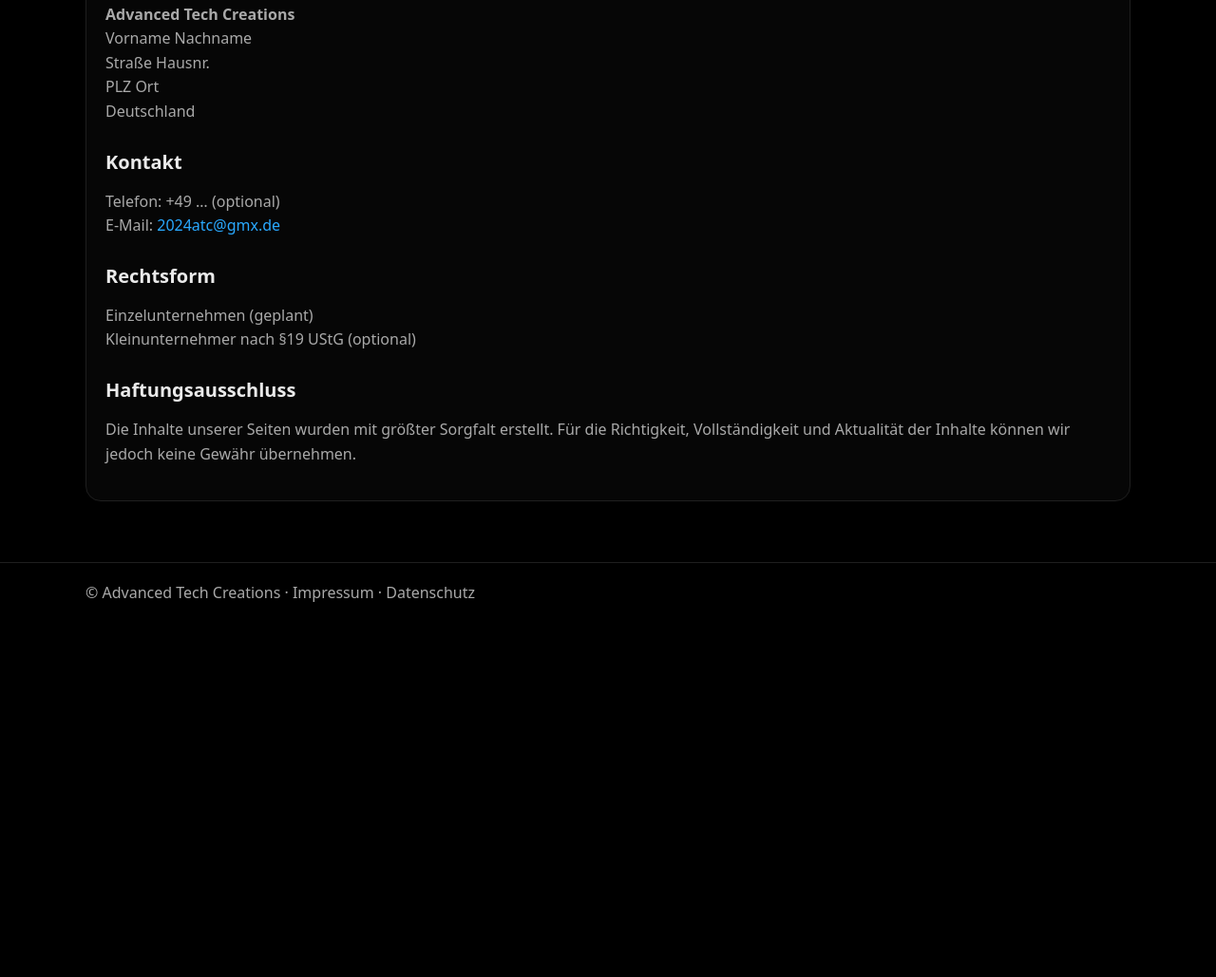
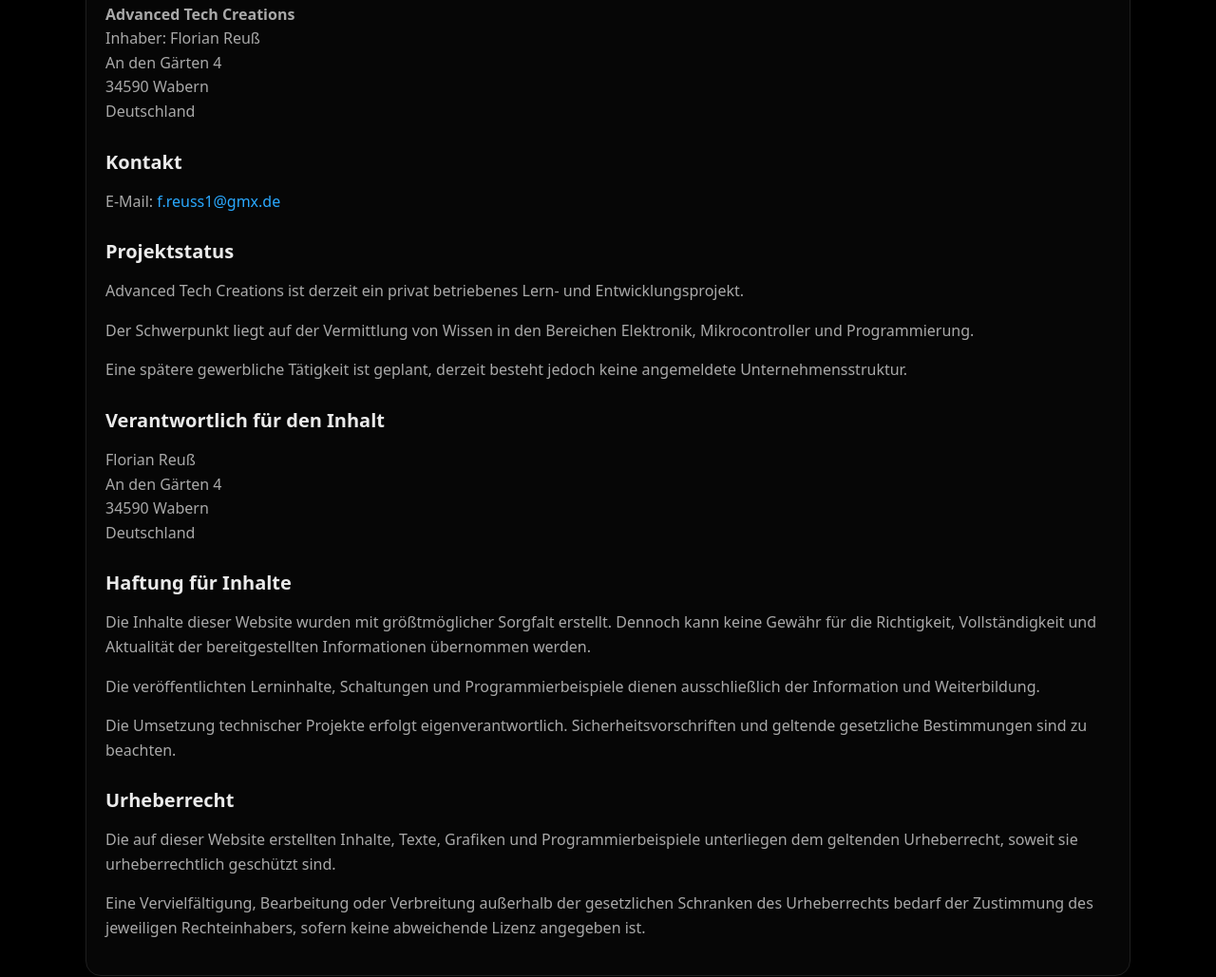
Before and after one commit to 2024atc/advanced-tech-creations, a plain HTML site: page impressum.html in a window 1280 px wide. Shown: the part 505-1534 px from the top of the page at 95% size. Before the commit the page ends 1160 px from the top, so only its background shows below. Drawn offline with Linux system fonts and the light colour scheme.

Commit message:
Update impressum.html

```diff
--- a/impressum.html
+++ b/impressum.html
@@ -1,3 +1,4 @@
+
 <!doctype html>
 <html lang="de">
 <head>
@@ -23,35 +24,89 @@
 
         <section class="card">
           <h1>Impressum</h1>
-          <p>Angaben gemäß § 5 TMG (Deutschland)</p>
+          <p>Angaben gemäß § 5 DDG (Deutschland)</p>
 
           <h2>Anbieter</h2>
           <p>
             <strong>Advanced Tech Creations</strong><br>
-            Vorname Nachname<br>
-            Straße Hausnr.<br>
-            PLZ Ort<br>
+            Inhaber: Florian Reuß<br>
+            An den Gärten 4<br>
+            34590 Wabern<br>
             Deutschland
           </p>
 
           <h2>Kontakt</h2>
           <p>
-            Telefon: +49 … (optional)<br>
-            E-Mail: <a data-email-href href="mailto:"></a>
+            E-Mail:
+            <a href="mailto:f.reuss1@gmx.de">
+              f.reuss1@gmx.de
+            </a>
           </p>
 
-          <h2>Rechtsform</h2>
+          <h2>Projektstatus</h2>
           <p>
-            Einzelunternehmen (geplant)<br>
-            Kleinunternehmer nach §19 UStG (optional)
+            Advanced Tech Creations ist derzeit ein
+            privat betriebenes Lern- und Entwicklungsprojekt.
+          </p>
+          <p>
+            Der Schwerpunkt liegt auf der Vermittlung
+            von Wissen in den Bereichen Elektronik,
+            Mikrocontroller und Programmierung.
+          </p>
+          <p>
+            Eine spätere gewerbliche Tätigkeit ist geplant,
+            derzeit besteht jedoch keine angemeldete
+            Unternehmensstruktur.
           </p>
 
-          <h2>Haftungsausschluss</h2>
+          <h2>Verantwortlich für den Inhalt</h2>
           <p>
-            Die Inhalte unserer Seiten wurden mit größter Sorgfalt erstellt.
-            Für die Richtigkeit, Vollständigkeit und Aktualität der Inhalte können
-            wir jedoch keine Gewähr übernehmen.
+            Florian Reuß<br>
+            An den Gärten 4<br>
+            34590 Wabern<br>
+            Deutschland
           </p>
+
+          <h2>Haftung für Inhalte</h2>
+          <p>
+            Die Inhalte dieser Website wurden mit
+            größtmöglicher Sorgfalt erstellt.
+            Dennoch kann keine Gewähr für die
+            Richtigkeit, Vollständigkeit und Aktualität
+            der bereitgestellten Informationen
+            übernommen werden.
+          </p>
+          <p>
+            Die veröffentlichten Lerninhalte,
+            Schaltungen und Programmierbeispiele
+            dienen ausschließlich der Information
+            und Weiterbildung.
+          </p>
+          <p>
+            Die Umsetzung technischer Projekte
+            erfolgt eigenverantwortlich.
+            Sicherheitsvorschriften und geltende
+            gesetzliche Bestimmungen sind
+            zu beachten.
+          </p>
+
+          <h2>Urheberrecht</h2>
+          <p>
+            Die auf dieser Website erstellten
+            Inhalte, Texte, Grafiken und
+            Programmierbeispiele unterliegen
+            dem geltenden Urheberrecht,
+            soweit sie urheberrechtlich geschützt sind.
+          </p>
+          <p>
+            Eine Vervielfältigung, Bearbeitung
+            oder Verbreitung außerhalb der
+            gesetzlichen Schranken des Urheberrechts
+            bedarf der Zustimmung des jeweiligen
+            Rechteinhabers, sofern keine abweichende
+            Lizenz angegeben ist.
+          </p>
+
         </section>
 
       </div>
```
